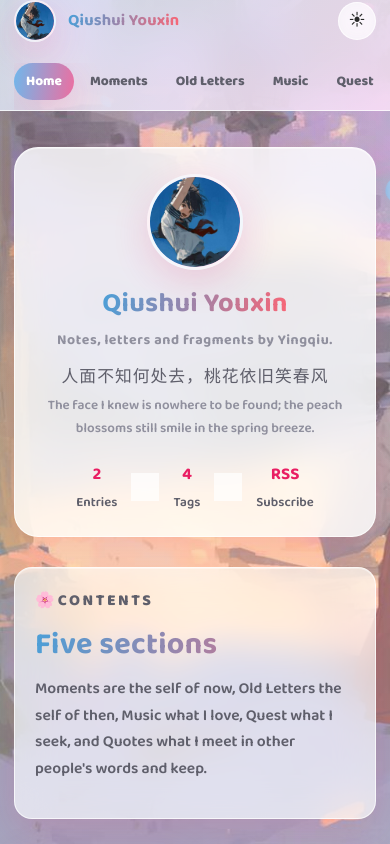
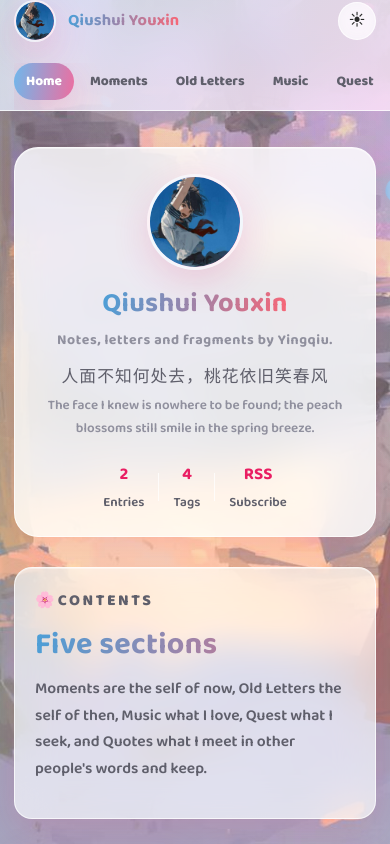
Before and after one commit to YingQiu0871/yingqiu-blog, a Next.js app: page / in a window 390 px wide. Shown: the top 844 px of the page. Built offline with nearby package versions, Linux system fonts and the light colour scheme; no server answers; a small style sheet from the web is missing; a web font is replaced by a local one.

Commit message:
fix: hero-stats dividers rendering as white blocks (padding bleed)

```diff
--- a/src/app/globals.css
+++ b/src/app/globals.css
@@ -485,7 +485,8 @@ h3,
   font-size: 0.82rem;
 }
 
-.hero-stats > * {
+.hero-stats > div,
+.hero-stats > a {
   display: flex;
   flex-direction: column;
   align-items: center;
@@ -501,6 +502,8 @@ h3,
 .hero-divider {
   width: 1px;
   height: 28px;
+  flex-shrink: 0;
+  padding: 0;
   background: var(--glass-border);
 }
 
@@ -1386,7 +1389,8 @@ a.tag:hover {
     display: none;
   }
 
-  .hero-stats > * {
+  .hero-stats > div,
+  .hero-stats > a {
     padding: 0 14px;
   }
 
```
Also changed, not shown: 1 other file (tests, documents, lock files or other folders).
